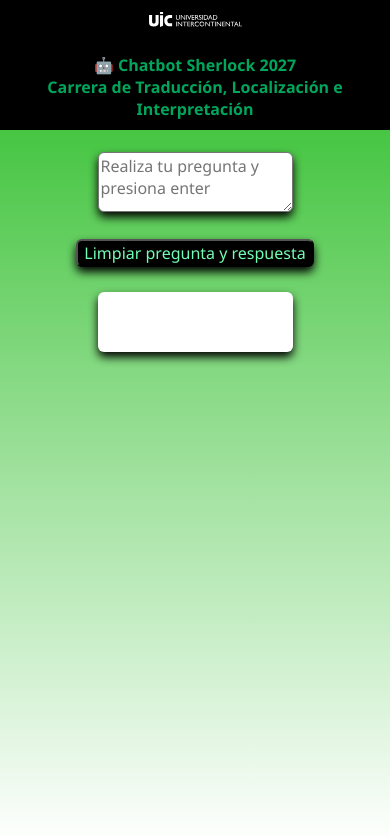
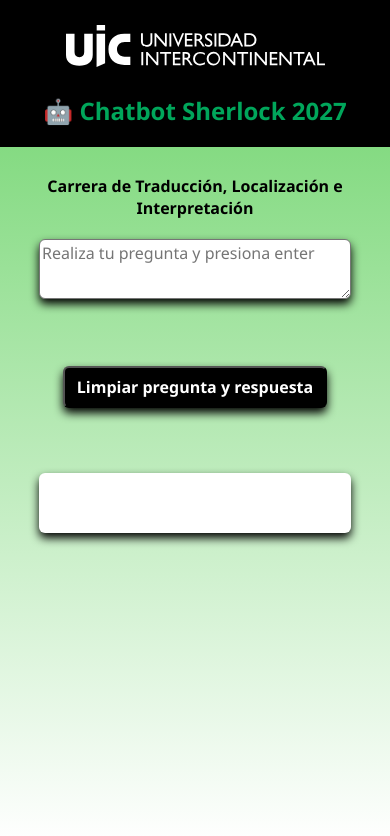
Before and after one commit to JhanVal/chatbot_traduic, a plain HTML site: page index.html in a window 390 px wide. Drawn offline with nearby package versions, Linux system fonts and the light colour scheme.

Commit message:
Add files via upload

```diff
--- a/index.html
+++ b/index.html
@@ -12,10 +12,10 @@
         <br>
         <br>
         <h1>🤖 Chatbot Sherlock 2027</h1>
-        <h1>Carrera de Traducción, Localización e Interpretación</h1>
     </header>
     <br>
     <main>
+        <p>Carrera de Traducción, Localización e Interpretación</p>
         <textarea name="pregunta" id="pregunta" placeholder="Realiza tu pregunta y presiona enter"></textarea>
         <br> <br>
         <button id="btnLimpiar">Limpiar pregunta y respuesta</button>
--- a/style.css
+++ b/style.css
@@ -6,22 +6,31 @@
 }
 
 body {
-    background: linear-gradient(rgb(37, 187, 32), white);
+    background: linear-gradient(rgb(107, 211, 104), white);
     background-repeat: no-repeat;
     height: 100vh;
 }
 
 header {
     background-color: black;
-    padding: 10px 40px;
+    padding: 5px 10px;
     text-align: center;
 }
 .logo {
-    width: 30%;
+    margin-top: 20px;
+    width: 20%;
+    min-width: 19%;
 }
 
 h1 {
+    margin-bottom: 15px;
     color: rgb(0, 166, 91);
+    font-size: 1.5rem;
+}
+p {
+    margin: -15px 10px 20px;
+    font-weight: bolder;
+    font-size: 1rem;
 }
 
 main {
@@ -29,14 +38,14 @@ main {
 }
 
 textarea {
-    width: 50%;
+    width: 40%;
     height: 60px;
     border-radius: 6px;
     box-shadow: 0px 5px 10px black;
 }
 
 #respuesta{
-    width:50%;
+    width:40%;
     margin:25px auto;
     background:white;
     padding:15px;
@@ -49,8 +58,42 @@ textarea {
 button {
     box-shadow:0px 5px 10px black;
     border-radius:6px;
+    padding: 8px 12px;
     font-family: 'Segoe UI', Tahoma, Geneva, Verdana, sans-serif;
     font-size: 1rem;
     background-color: rgb(0, 0, 0);
-    color: rgb(114, 253, 179);
+    color: rgb(255, 255, 255);
+    font-weight: bold;
 }
+
+button:hover {
+    background-color: rgb(255, 255, 255);
+    color: rgb(0, 101, 47);
+}
+
+@media (max-width:430px) {
+.logo {
+    width: 70%;
+    min-width: 60%;
+}
+
+body {
+    font-size: 2rem;
+}
+
+textarea {
+    width: 80%;
+    height: 60px;
+    border-radius: 6px;
+    box-shadow: 0px 5px 10px black;
+}
+
+#respuesta{
+    width:80%;
+}
+
+button {
+    margin: 40px auto;
+}
+
+}
```
